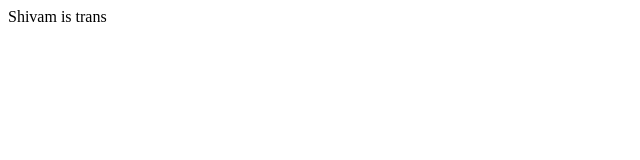
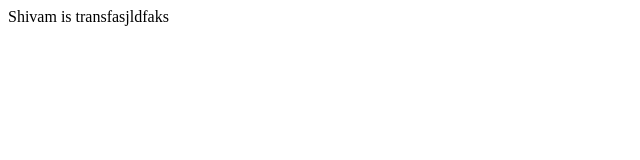
Before and after one commit to Yash617raj/localrepo, a plain HTML site: page index.html in a window 1280 px wide. Shown: the full height of the page, 0-640 px from the left. Drawn offline with Linux system fonts and the light colour scheme.

Commit message:
lets commit

```diff
--- a/index.html
+++ b/index.html
@@ -1 +1 @@
-<p>Shivam is trans</p>
+<p>Shivam is transfasjldfaks</p>
```
